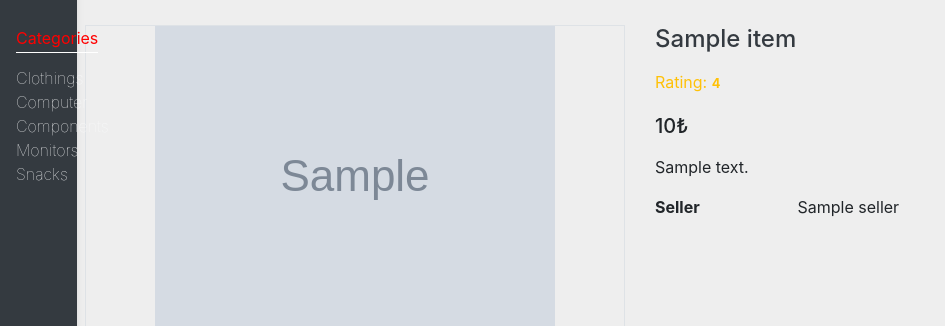
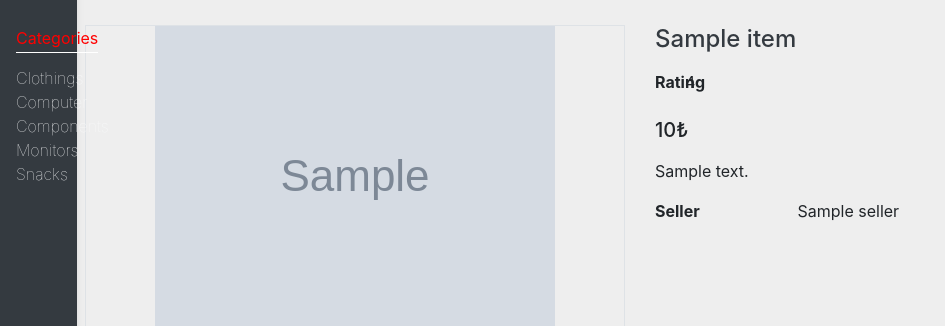
Before and after one commit to TugrahanGT/CEng495-HW1, a Flask app: template templates/product.html in a window 1280 px wide. Shown: the part 56-382 px from the top of the page, without its empty margins (0-945 px from the left). Run offline with Flask 3, Linux system fonts and the light colour scheme; the template is opened without the code that fills it: most values are stand-ins (such as "Sample title", 1, 10 or a date in 2020); grey boxes marked "Sample" are stand-in pictures; parts of the project's set-up code (start-up, migrations or seed data) failed here and were passed over; some libraries are stand-ins or nearby versions.

Commit message:
Product Detail Page is reviewed!

```diff
--- a/templates/product.html
+++ b/templates/product.html
@@ -114,10 +114,9 @@
                 {{ item.itemName }}
               </h4>
               <div class="d-flex flex-row my-3">
-                <div class="text-warning mb-1 me-2">
-                  <span class="ms-1">
-                    <p class="mb-0"> Rating: <small style="font-weight: bold;"> {{ item.rating }} </small></p>
-                  </span>
+                <div class="row">
+                  <dt class="col-3">Rating</dt>
+                  <dd class="col-9">{{ item.rating }}</dd>
                 </div>
               </div>
 
```
